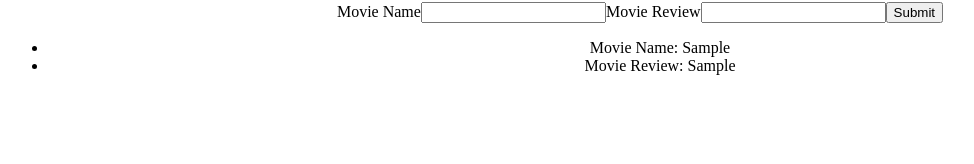
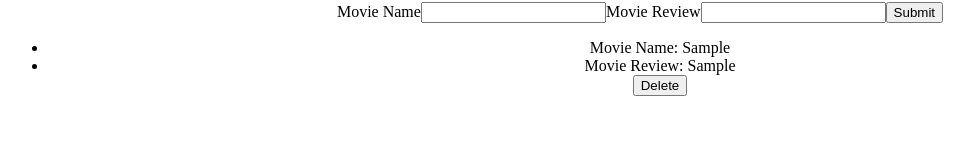
Before and after one commit to and-re10/crudReactNodeMongoDB, a React (Create React App) app in the folder client/: page / in a window 1280 px wide. Both pictures are taken after typing "Sample", "Sample" into the empty fields and a click on the button "Submit". Shown: the part 136-300 px from the top of the page, without its empty margins (0-974 px from the left). Built offline with nearby package versions, Linux system fonts and the light colour scheme; no server answers.

Commit message:
Supprimer un filme via le front-end Fini

```diff
--- a/client/src/pages/home/index.js
+++ b/client/src/pages/home/index.js
@@ -33,6 +33,15 @@ function Home(){
         ]);
     };
 
+    // Delete a movie and Review
+    // Show the changement on live
+    const deleteMovie = (movie) => {
+        axios.delete(`http://localhost:3004/api/delete/${movie._id}`);
+        const newList = movieReviewList.filter((item) => item._id !== movie._id);
+        console.log(newList);
+        setMovieReviewList(newList);
+    };
+
     return (
         <div className="App">
             <h1>CRUD APPLICATION</h1>
@@ -57,6 +66,7 @@ function Home(){
                     <div key={key}>
                         <li>Movie Name: {data.name}</li>
                         <li>Movie Review: {data.review}</li>
+                        <button onClick={() => deleteMovie(data)} >Delete</button>
                     </div>
                 )
             })}
```
Also changed, not shown: 1 other file (tests, documents, lock files or other folders).
